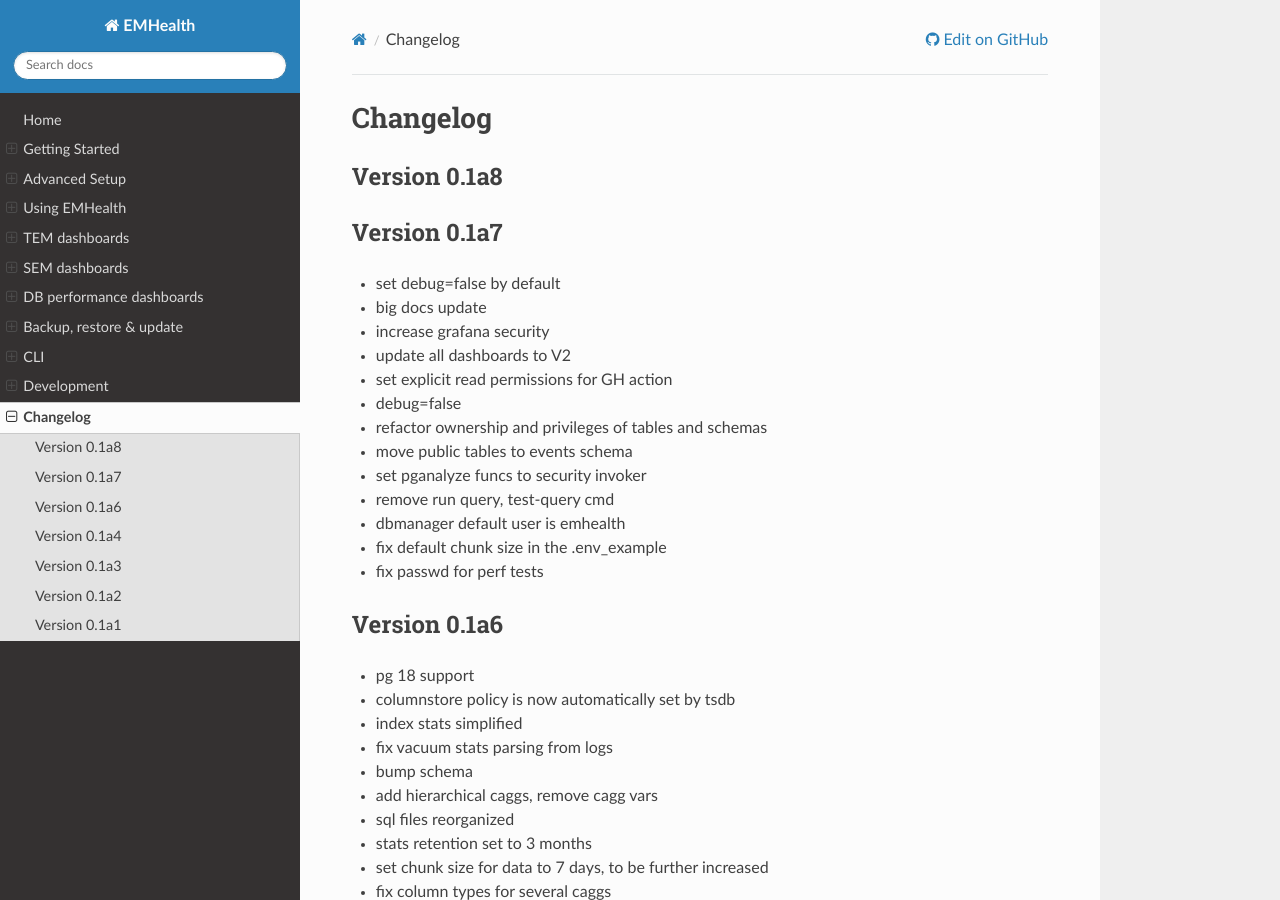
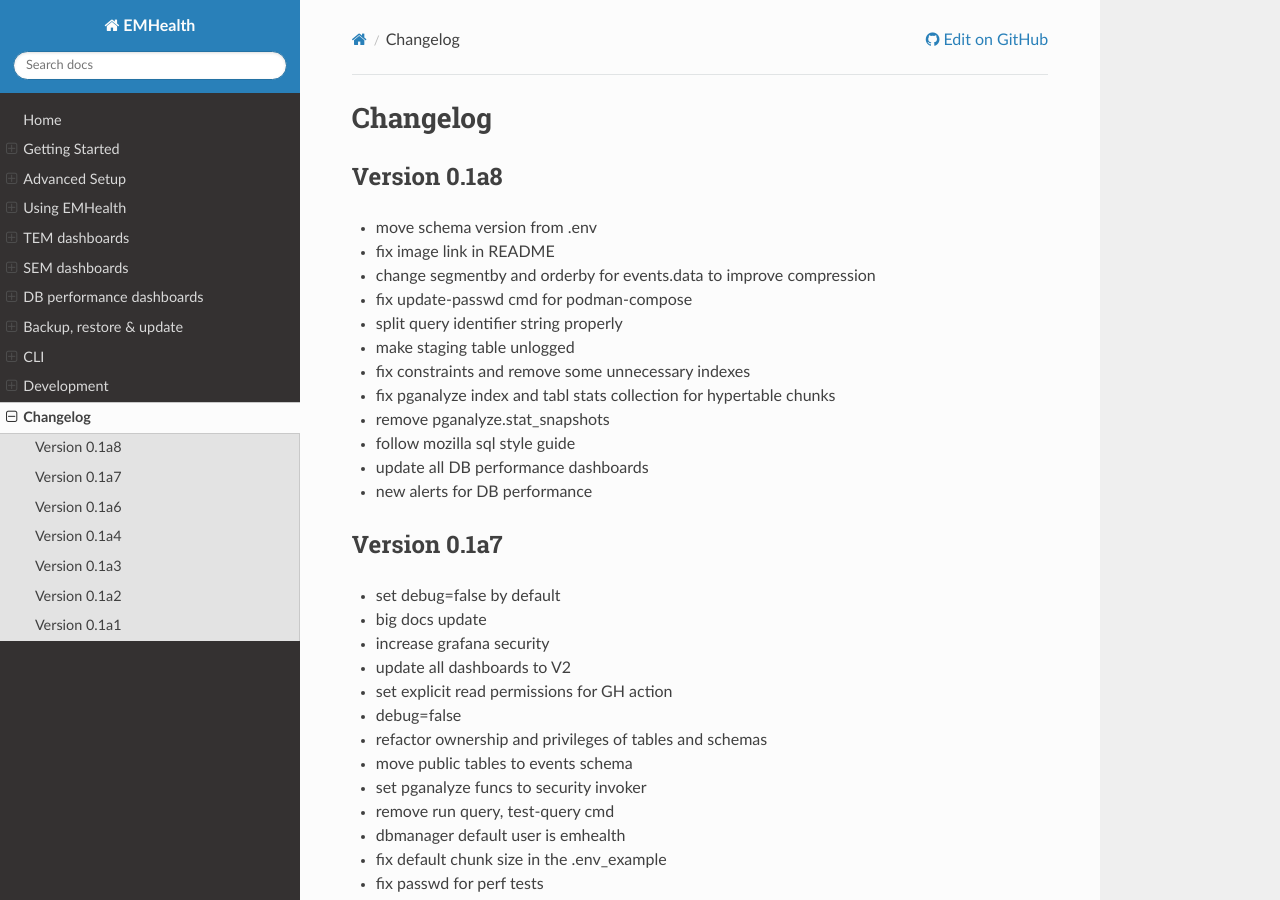
Before and after one commit to azazellochg/em_health, a Sphinx documentation site: the page built from docs/changelog.rst, in a window 1280 px wide and 900 px high. Built offline with Sphinx 7.4.7 and the Read the Docs theme 3.1.0, drawn with Linux system fonts in a browser that asks for light colours.

Commit message:
fix gptap tests and update changelog

```diff
--- a/docs/changelog.rst
+++ b/docs/changelog.rst
@@ -4,7 +4,18 @@ Changelog
 Version 0.1a8
 ^^^^^^^^^^^^^
 
-
+* move schema version from .env
+* fix image link in README
+* change segmentby and orderby for events.data to improve compression
+* fix update-passwd cmd for podman-compose
+* split query identifier string properly
+* make staging table unlogged
+* fix constraints and remove some unnecessary indexes
+* fix pganalyze index and tabl stats collection for hypertable chunks
+* remove pganalyze.stat_snapshots
+* follow mozilla sql style guide
+* update all DB performance dashboards
+* new alerts for DB performance
 
 Version 0.1a7
 ^^^^^^^^^^^^^
```
Also changed, not shown: 3 other files.
